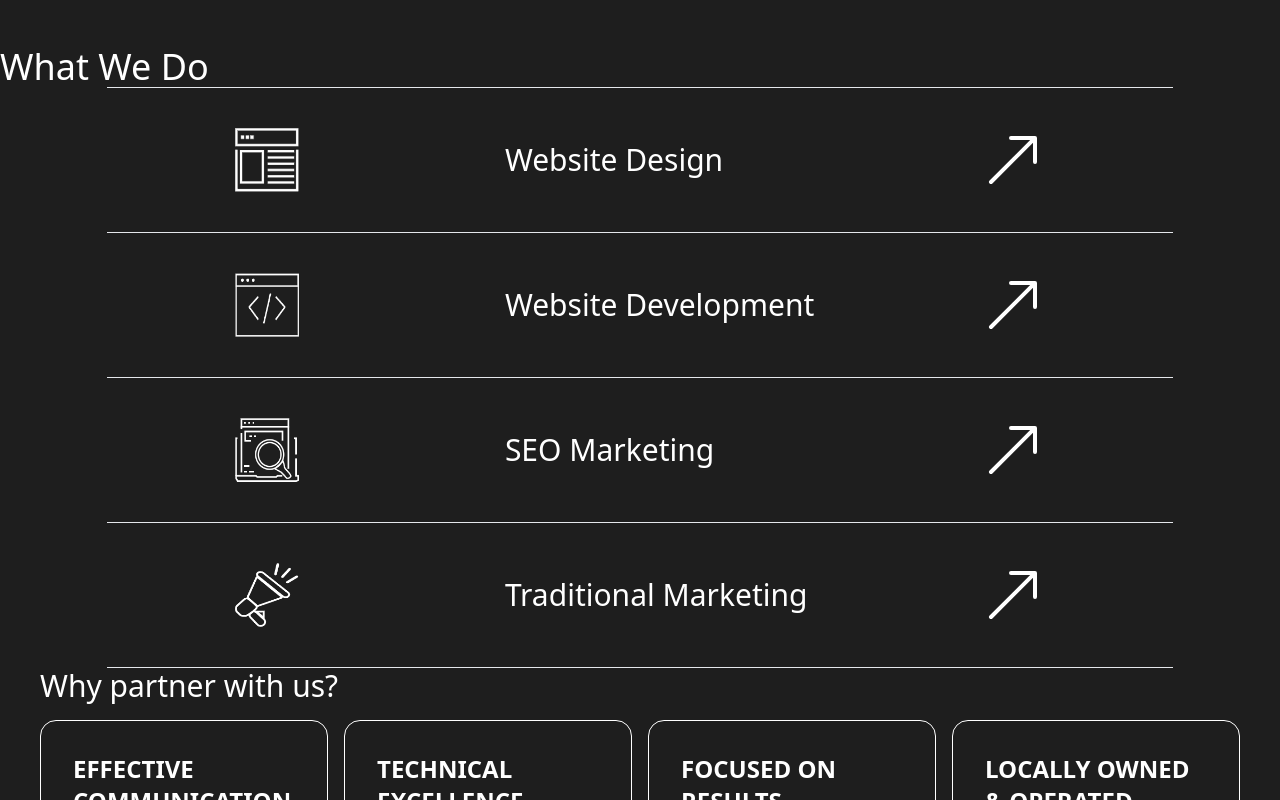
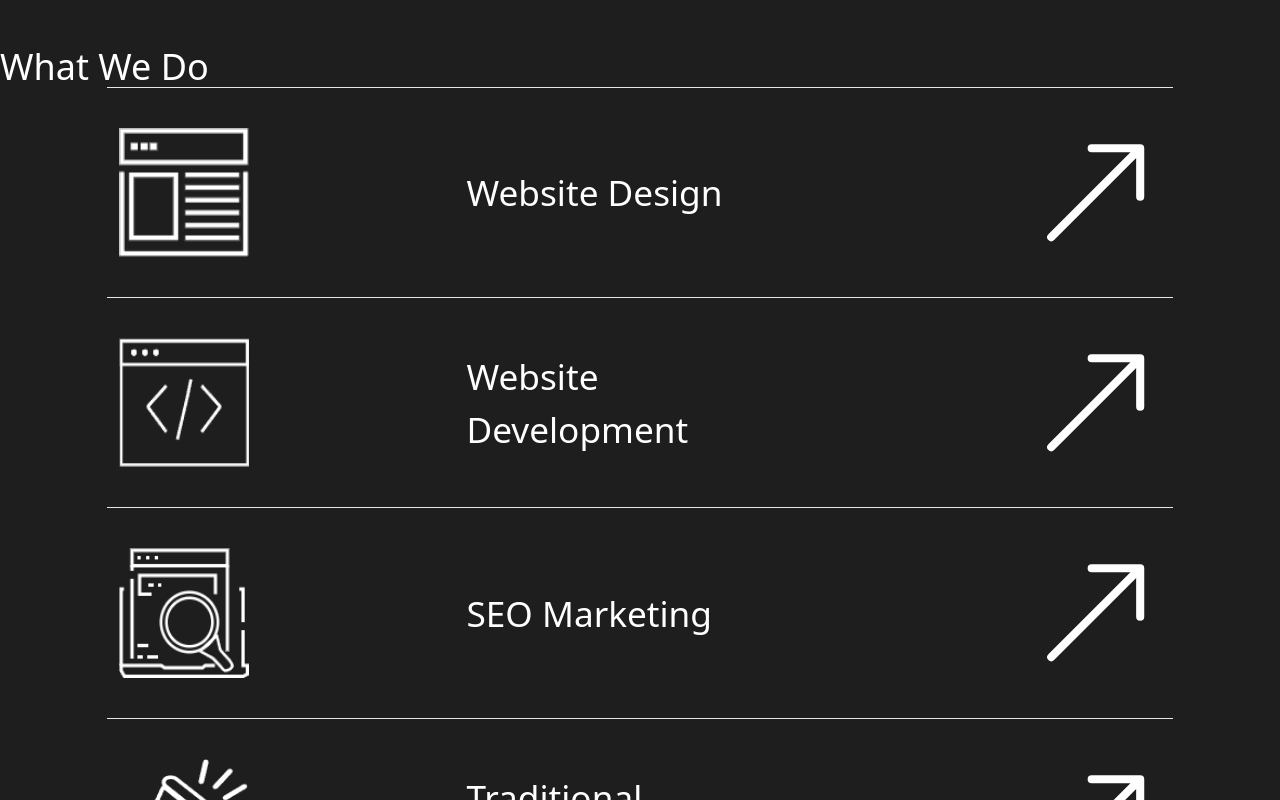
Before and after one commit to prestonator/nomptonstudios, a Next.js app: page / in a window 1280 px wide. Shown: the part 860-1660 px from the top of the page. Built offline with nearby package versions, Linux system fonts and the light colour scheme.

Commit message:
Add fluid font size and icon width to services section

```diff
--- a/app/globals.css
+++ b/app/globals.css
@@ -27,3 +27,11 @@ span {
 svg {
 	fill: var(--default-text-color);
 }
+
+.fluid-text {
+	font-size: calc(100% + 1.5vw);
+}
+
+.fluid-icon {
+	width: calc(100% - 17vw);
+}
--- a/app/page.js
+++ b/app/page.js
@@ -92,52 +92,52 @@ const ServicesSection = ({ services }) => (
 		<h3 className="text-4xl">What We Do</h3>
 		<div className="flex flex-col w-10/12 gap-10 mx-auto">
 			<hr />
-			<div className="grid grid-cols-3 px-32 text-3xl">
+			<div className="items-center grid grid-cols-3 px-[1vw] 2xl:px-32">
 				<Image
 					src={services[0].icon}
 					alt="Design Icon"
-					className="w-16 h-auto invert justify-self-start aspect-square"
+					className="h-auto fluid-icon invert justify-self-start aspect-square"
 				/>
-				<p className="self-center justify-self-start w-max">
+				<p className="self-center font-thin fluid-text justify-self-start">
 					{services[0].title}
 				</p>
-				<BsArrowUpRight className="w-16 h-auto justify-self-end aspect-square" />
+				<BsArrowUpRight className="h-auto fluid-icon justify-self-end aspect-square" />
 			</div>
 			<hr />
-			<div className="grid grid-cols-3 px-32 text-3xl">
+			<div className="items-center grid grid-cols-3 px-[1vw] 2xl:px-32">
 				<Image
 					src={services[1].icon}
 					alt="Design Icon"
-					className="w-16 h-auto invert justify-self-start aspect-square"
+					className="h-auto fluid-icon invert justify-self-start aspect-square"
 				/>
-				<p className="self-center justify-self-start w-max">
+				<p className="self-center font-thin fluid-text justify-self-start">
 					{services[1].title}
 				</p>
-				<BsArrowUpRight className="w-16 h-auto justify-self-end aspect-square" />
+				<BsArrowUpRight className="h-auto fluid-icon justify-self-end aspect-square" />
 			</div>
 			<hr />
-			<div className="grid grid-cols-3 px-32 text-3xl">
+			<div className="items-center grid grid-cols-3 px-[1vw] 2xl:px-32">
 				<Image
 					src={services[2].icon}
 					alt="Design Icon"
-					className="w-16 h-auto invert justify-self-start aspect-square"
+					className="h-auto fluid-icon invert justify-self-start aspect-square"
 				/>
-				<p className="self-center justify-self-start w-max">
+				<p className="self-center font-thin fluid-text justify-self-start">
 					{services[2].title}
 				</p>
-				<BsArrowUpRight className="w-16 h-auto justify-self-end aspect-square" />
+				<BsArrowUpRight className="h-auto fluid-icon justify-self-end aspect-square" />
 			</div>
 			<hr />
-			<div className="grid grid-cols-3 px-32 text-3xl">
+			<div className="items-center grid grid-cols-3 px-[1vw] 2xl:px-32">
 				<Image
 					src={services[3].icon}
 					alt="Design Icon"
-					className="w-16 h-auto invert justify-self-start aspect-square"
+					className="h-auto fluid-icon invert justify-self-start aspect-square"
 				/>
-				<p className="self-center justify-self-start w-max">
+				<p className="self-center font-thin fluid-text justify-self-start">
 					{services[3].title}
 				</p>
-				<BsArrowUpRight className="w-16 h-auto justify-self-end aspect-square" />
+				<BsArrowUpRight className="h-auto fluid-icon justify-self-end aspect-square" />
 			</div>
 			<hr />
 		</div>
```
